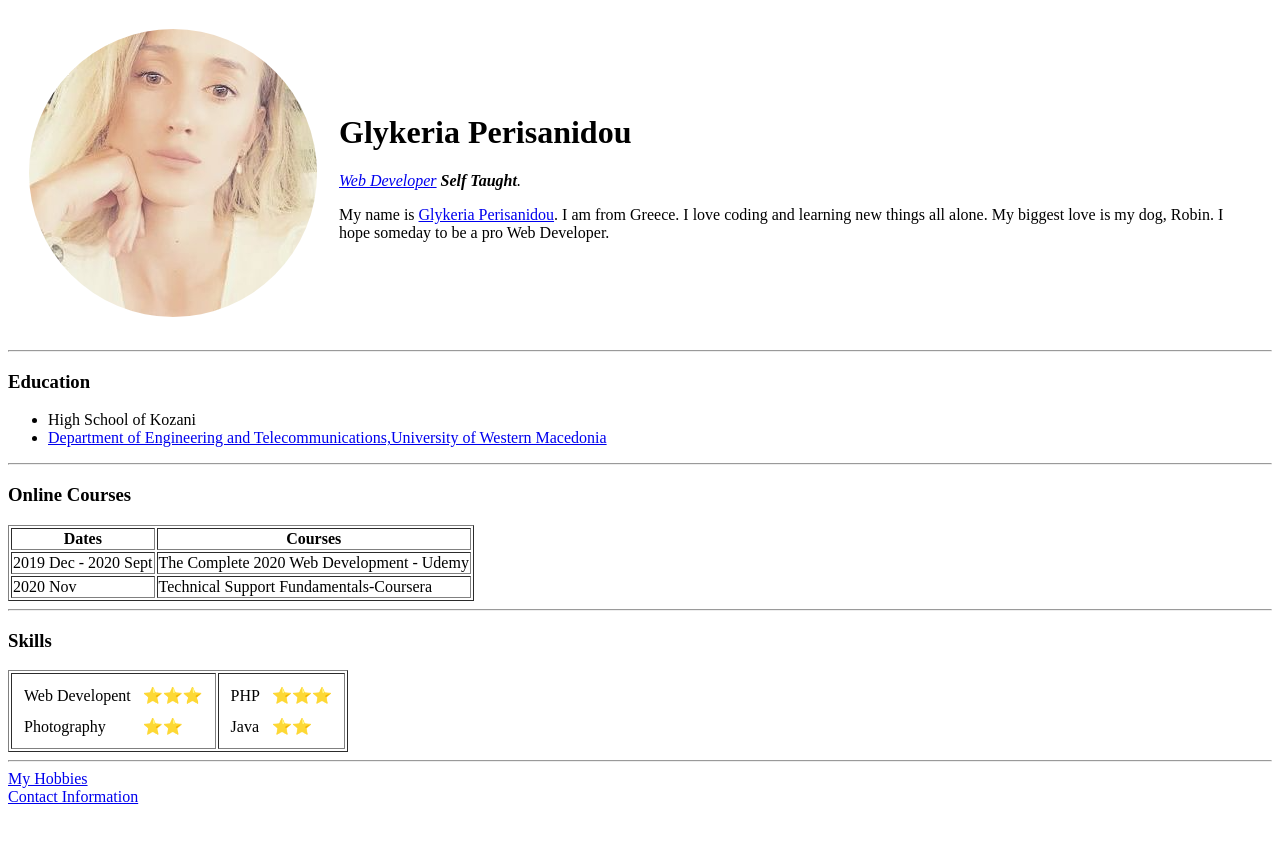
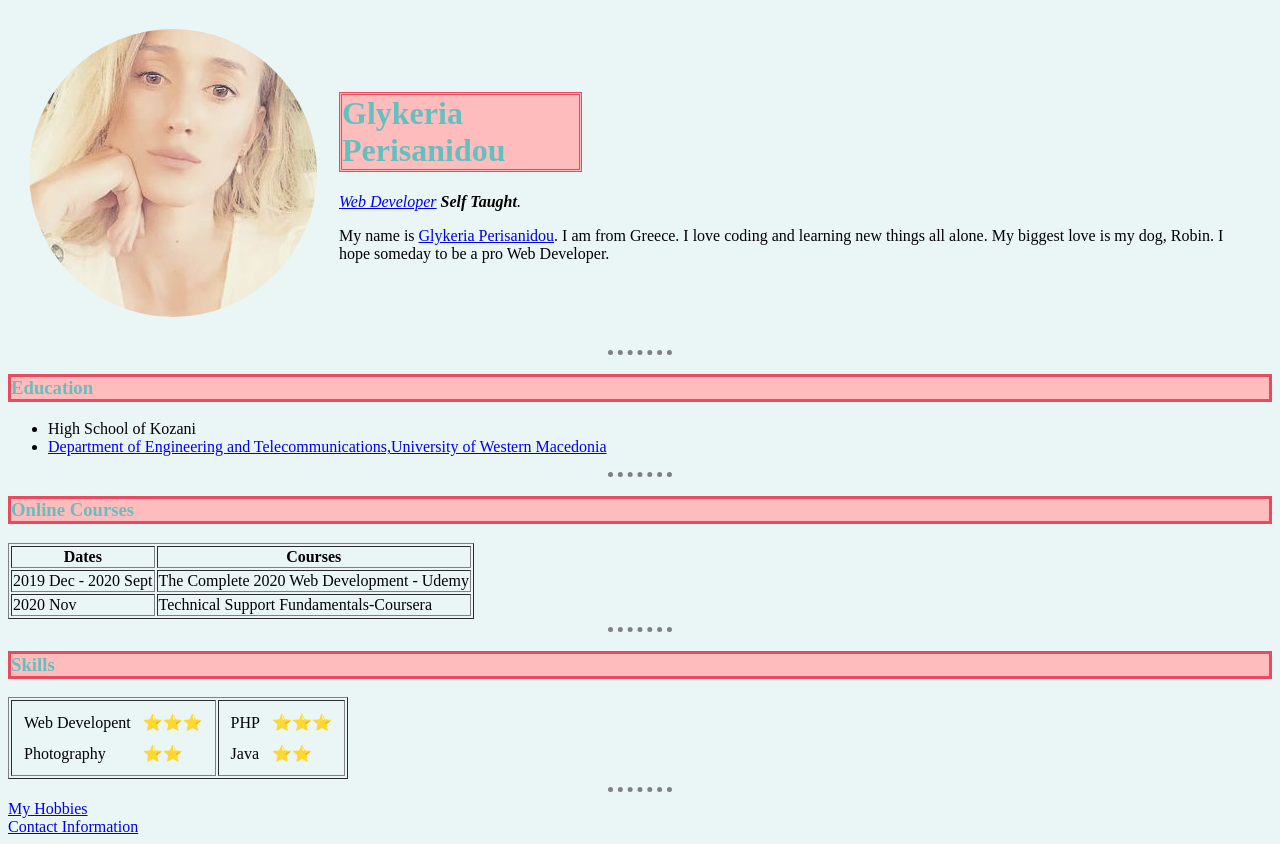
Before and after one commit to Glykeria28/CV, a plain HTML site: page index.html in a window 1280 px wide. Before the commit the page ends 814 px from the top, so only its background shows below. Drawn offline with Linux system fonts and the light colour scheme.

Commit message:
Add files via upload

```diff
--- /dev/null
+++ b/css/styles.css
@@ -0,0 +1,26 @@
+body {
+  background-color: #EAF6F6;
+}
+
+h1 {
+  background-color: #ffbcbc;
+  width: 26%;
+  color: #66BFBF;
+  border-style: double;
+  border-color: #e84a5f
+}
+
+h3 {
+  background-color: #ffbcbc;
+  border-style: solid;
+  border-color: #e84a5f;
+  color: #66BFBF;
+}
+
+hr {
+  border-style: none;
+  border-top-style: dotted;
+  border-color: grey;
+  border-width: 5px;
+  width: 5%;
+}
--- a/index.html
+++ b/index.html
@@ -4,6 +4,8 @@
 <head>
   <meta charset="utf-8">
   <title>Glykeria's Personal Site</title>
+  <link rel="stylesheet" href="css/styles.css">
+
 </head>
 
 <body>
```
Also changed, not shown: contactMe.html (+2 -0 lines), hobbies.html (+2 -0 lines).
